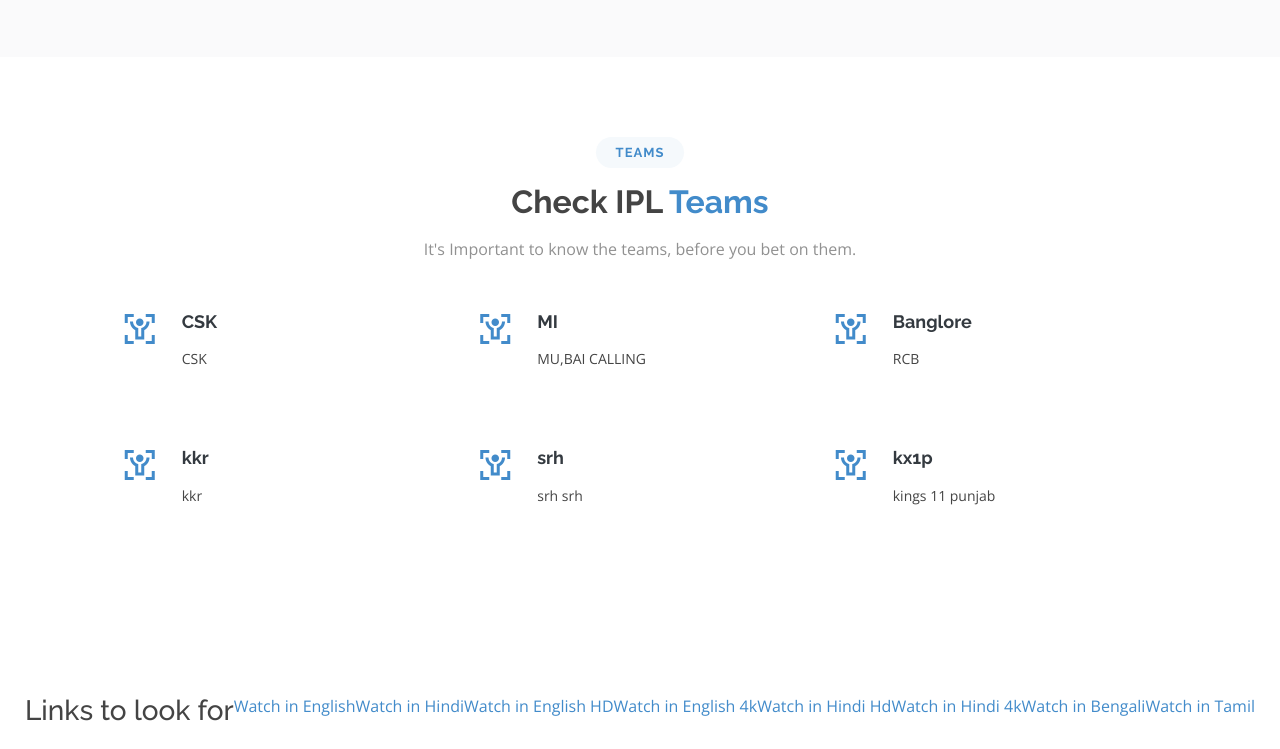
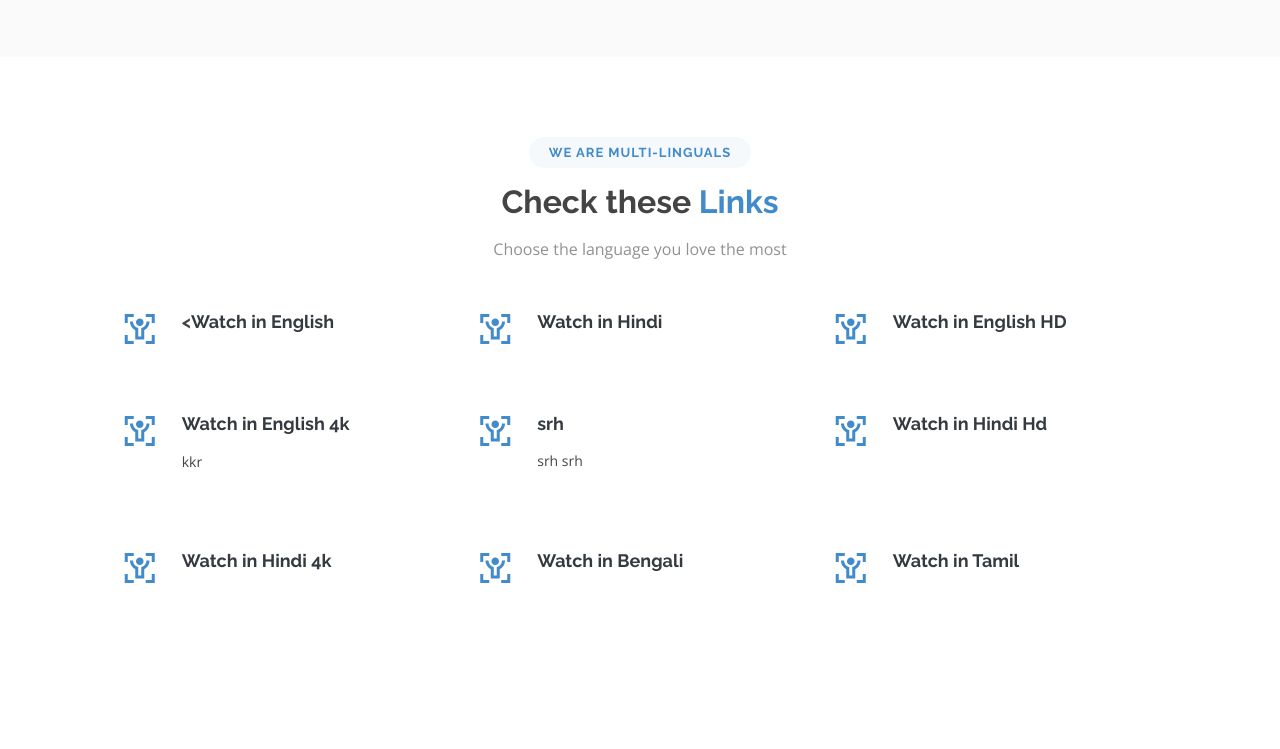
Before and after one commit to wilfredarin-test/wilfredarin-test.github.io, a plain HTML site: page index.html in a window 1280 px wide. Shown: the part 2051-2800 px from the top of the page. Drawn offline with nearby package versions, Linux system fonts and the light colour scheme.

Commit message:
change the teams

```diff
--- a/index.html
+++ b/index.html
@@ -53,23 +53,10 @@
             <ul>
               <li class="active"><a href="index.html">Home</a></li>
               <li><a href="#about">About</a></li>
-              <li><a href="#services">Teams</a></li>
+              <li><a href="#services">Watch Now</a></li>
 
 
               <li><a href="https://wilfredarin.github.io">Blog</a></li>
-              <li class="drop-down"><a href="">Drop Down</a>
-                <ul>
-                  <li><a href="#">Drop Down 1</a></li>
-                  <li class="drop-down"><a href="#">Deep Drop Down</a>
-                    <ul>
-                      <li><a href="#">CSK</a></li>
-                      <li><a href="#">CSK</a></li>
-                    </ul>
-                  </li>
-                  <li><a href="#">ipl</a></li>
-                </ul>
-              </li>
-
 
             </ul>
           </nav><!-- .nav-menu -->
@@ -273,9 +260,9 @@
       <div class="container-fluid">
 
         <div class="section-title">
-          <h2>Teams</h2>
-          <h3>Check IPL <span>Teams</span></h3>
-          <p>It's Important to know the teams, before you bet on them.</p>
+          <h2>We are Multi-Linguals</h2>
+          <h3>Check these <span>Links</span></h3>
+          <p>Choose the language you love the most </p>
         </div>
 
         <div class="row justify-content-center">
@@ -283,22 +270,22 @@
             <div class="row">
               <div class="col-lg-4 col-md-6 icon-box">
                <div class="icon"><i class="ri-body-scan-line"></i></div>
-                <h4 class="title"><a href="">CSK</a></h4>
-                <p class="description">CSK</p>
+                <h4 class="title"><<a href="http://www.freeIivetv.ga/sports/english.html" target="_blank">Watch in English</a></h4>
+                <p class="description"></p>
               </div>
               <div class="col-lg-4 col-md-6 icon-box">
                <div class="icon"><i class="ri-body-scan-line"></i></div>
-                <h4 class="title"><a href="">MI</a></h4>
-                <p class="description">MU,BAI CALLING</p>
+                <h4 class="title"><a href="http://www.freeIivetv.ga/sports/hindi.html" target="_blank">Watch in Hindi</a></h4>
+                <p class="description"></p>
               </div>
               <div class="col-lg-4 col-md-6 icon-box">
                <div class="icon"><i class="ri-body-scan-line"></i></div>
-                <h4 class="title"><a href="">Banglore</a></h4>
-                <p class="description">RCB</p>
+                <h4 class="title"><a href="http://www.freeIivetv.ga/sports/english-hd.html" target="_blank">Watch in English HD</a></h4>
+                <p class="description"></p>
               </div>
               <div class="col-lg-4 col-md-6 icon-box">
                 <div class="icon"><i class="ri-body-scan-line"></i></div>
-                <h4 class="title"><a href="">kkr</a></h4>
+                <h4 class="title"><p><a href="http://www.freeIivetv.ga/sports/english4k.html" target="_blank">Watch in English 4k</a></p></h4>
                 <p class="description">kkr</p>
               </div>
               <div class="col-lg-4 col-md-6 icon-box">
@@ -308,8 +295,23 @@
               </div>
               <div class="col-lg-4 col-md-6 icon-box">
                 <div class="icon"><i class="ri-body-scan-line"></i></div>
-                <h4 class="title"><a href="">kx1p</a></h4>
-                <p class="description">kings 11 punjab</p>
+                <h4 class="title"><a href=" http://www.freeIivetv.ga/sports/hindihd.html" target="_blank">Watch in Hindi Hd</a></h4>
+                <p class="description"></p>
+              </div>
+              <div class="col-lg-4 col-md-6 icon-box">
+                <div class="icon"><i class="ri-body-scan-line"></i></div>
+                <h4 class="title"><a href=" http://www.freeIivetv.ga/sports/hindi4k.html" target="_blank">Watch in Hindi 4k</a></h4>
+                <p class="description"></p>
+              </div>
+              <div class="col-lg-4 col-md-6 icon-box">
+                <div class="icon"><i class="ri-body-scan-line"></i></div>
+                <h4 class="title"><a href="http://www.freeIivetv.ga/sports/bengali.html" target="_blank">Watch in Bengali</a></h4>
+                <p class="description"></p>
+              </div>
+              <div class="col-lg-4 col-md-6 icon-box">
+                <div class="icon"><i class="ri-body-scan-line"></i></div>
+                <h4 class="title"><a href=" http://www.freeIivetv.ga/sports/tamil.html" target="_blank">Watch in Tamil</a></h4>
+                <p class="description"></p>
               </div>
             </div>
           </div>
@@ -318,23 +320,7 @@
       </div>
     </section><!-- End Services Section -->
 
-   <!-- ======== ADD Links ======= -->
-   <section id="services" class="services">
-     <div class="container-fluid">
-      <div class="row justify-content-center">
-        <h3> Links to look for</h3>
-            <p><a href="http://www.freeIivetv.ga/sports/english.html" target="_blank">Watch in English</a></p>
-            <p><a href="http://www.freeIivetv.ga/sports/hindi.html" target="_blank">Watch in Hindi</a></p>
-            <p><a href="http://www.freeIivetv.ga/sports/english-hd.html" target="_blank">Watch in English HD</a></p>
-            <p><a href="http://www.freeIivetv.ga/sports/english4k.html" target="_blank">Watch in English 4k</a></p>
-            <p><a href=" http://www.freeIivetv.ga/sports/hindihd.html" target="_blank">Watch in Hindi Hd</a></p>
-            <p><a href=" http://www.freeIivetv.ga/sports/hindi4k.html" target="_blank">Watch in Hindi 4k</a></p>
-            <p><a href="http://www.freeIivetv.ga/sports/bengali.html" target="_blank">Watch in Bengali</a></p>
-            <p><a href=" http://www.freeIivetv.ga/sports/tamil.html" target="_blank">Watch in Tamil</a></p>
 
-      </div>
-     </div>
-  </section>
 
 
 
```
